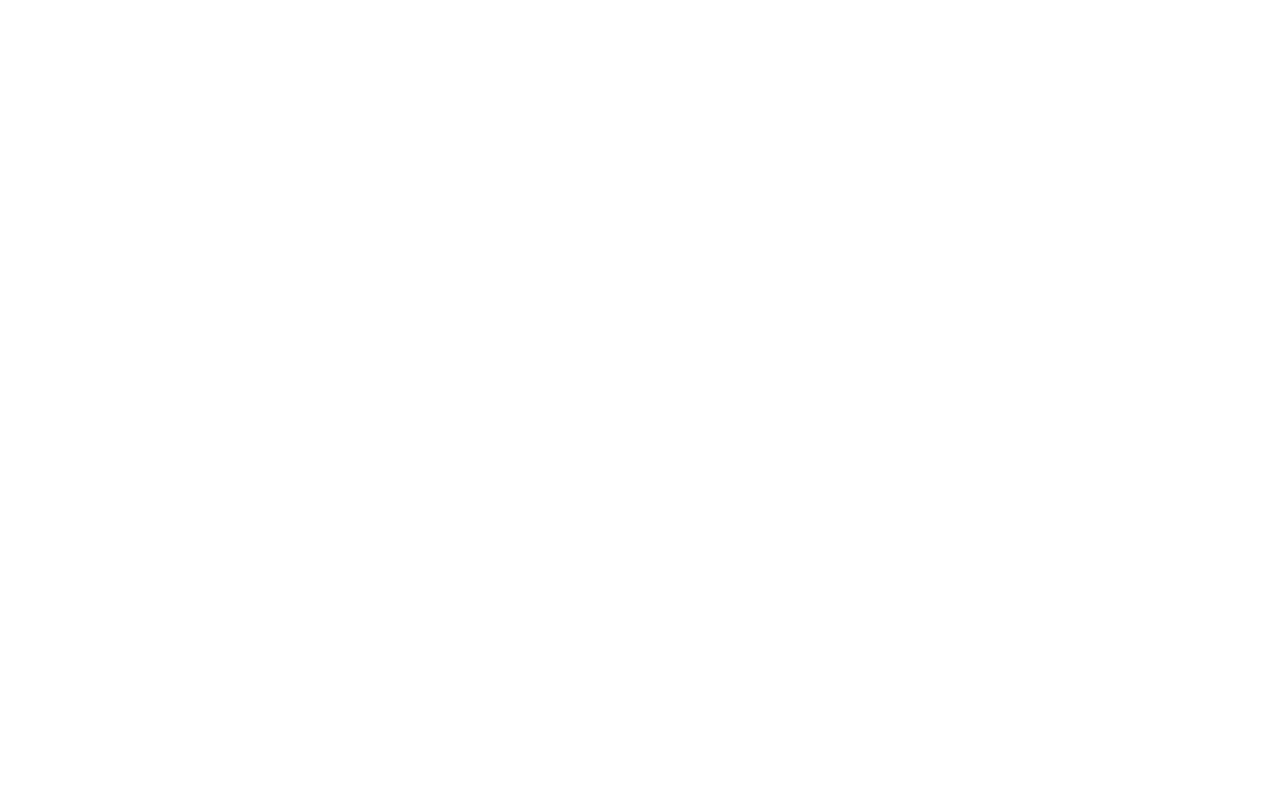
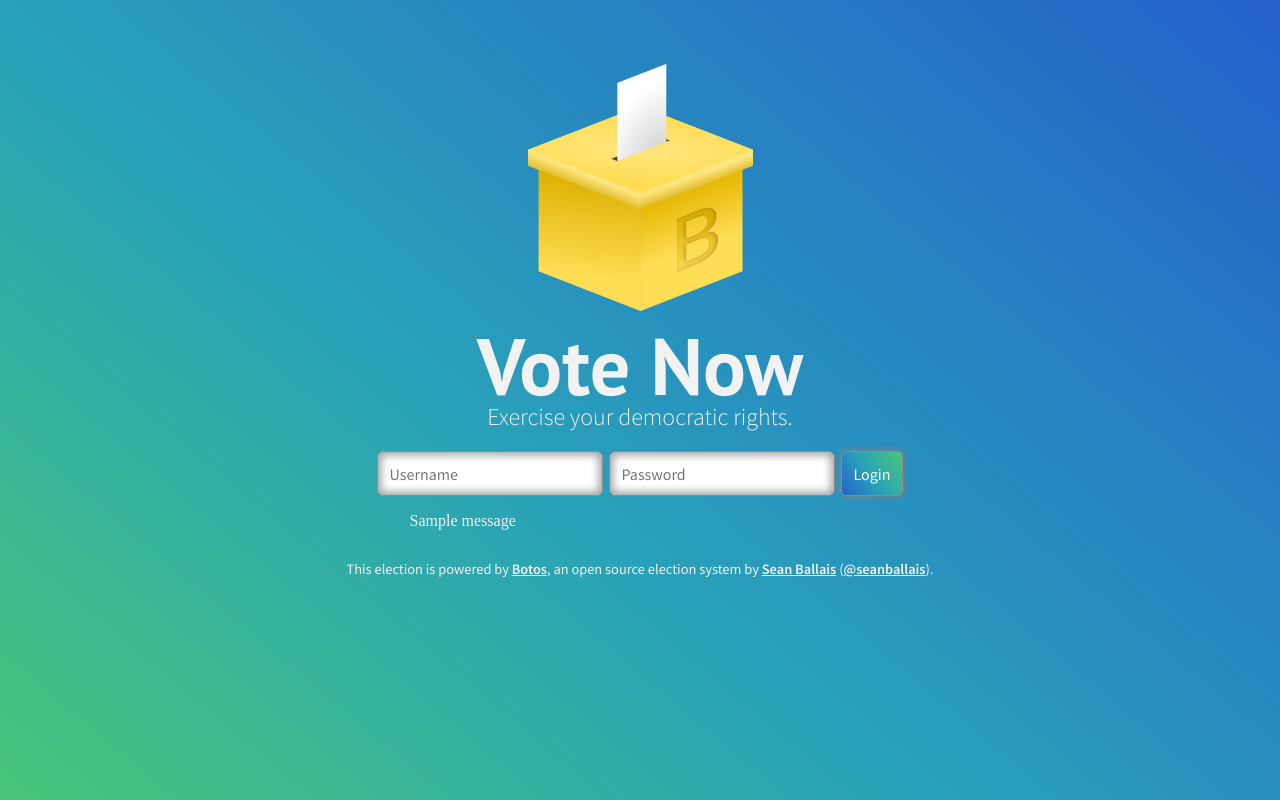
Before and after one commit to seanballais/botos, a Django app: page / in a window 1280 px wide. Before the commit the page is empty. Run offline with Django 3.2, Linux system fonts and the light colour scheme; tables that the repository leaves empty hold one stand-in row (values such as "Sample post"); one stand-in notice (Sample message) is shown; some libraries are stand-ins or nearby versions.

Commit message:
Completed the login subview UI of the index view.

```diff
--- a/botos/settings/__init__.py
+++ b/botos/settings/__init__.py
@@ -113,7 +113,9 @@
 # `{% get_static_prefix %}{{ template }}`. This is to allow for user-set
 # templates.
 STATIC_URL = '/static/'
-STATIC_ROOT = os.path.join(BASE_DIR, 'botos/templates')
+STATICFILES_DIRS = [
+    os.path.join(BASE_DIR, 'botos/templates/'),
+]
 
 # Media URL. Primarily the directory and URL for the user-uploaded files.
 MEDIA_URL = '/media/'
--- a/botos/templates/default/base.html
+++ b/botos/templates/default/base.html
@@ -1,7 +1,6 @@
-{% load static %}
 <!DOCTYPE html>
 <head>
-    <meta name="title">{{ title }}</head>
+    <title>{% block title %}{% endblock %}</title>
     <meta name="viewport" content="width=device-width, initial-scale=1">
     <meta charset="utf-8">
     {% block custom_head %}
--- a/botos/templates/default/index.html
+++ b/botos/templates/default/index.html
@@ -0,0 +1,17 @@
+{% extends template|add:'/base.html' %}
+
+{% load static %}
+
+{% block title %}Vote Now - Powered by Botos{% endblock %}
+
+{% block custom_head %}
+<link rel="stylesheet" href="{% static template|add:'/static/css/fonts.css' %}">
+<link rel="stylesheet" href="{% static template|add:'/static/css/index.css' %}">
+<script type="text/javascript" src="{% static template|add:'/static/js/index.js' %}" async></script>
+{% endblock %}
+
+{% block content %}
+{% if subview == 'login' %}
+    {% include template|add:'/index_subviews/login.html' %}
+{% endif %}
+{% endblock %}
--- /dev/null
+++ b/botos/templates/default/index_subviews/login.html
@@ -0,0 +1,27 @@
+{% load static %}
+
+<header id="login">
+    <img id="botos-logo" src="{% static template|add:'/static/img/logo.png' %}" alt="Botos Logo" />
+    <div id="title-text">
+        <h1>Vote Now</h1>
+        <h2>Exercise your democratic rights.</h2>
+    </div>
+</header>
+<article id="login">
+    <form id="login" action="/auth/login" method="post">
+        {% csrf_token %}
+        <input type="text" name="username" placeholder="Username" required />
+        <input type="password" name="password" placeholder="Password" required />
+        <input type="submit" value="Login" />
+    </form>
+    {% if messages %}
+    <div id="messages">
+        {% for message in messages %}
+        <p class="{{ message.tags }}">{{ message }}</p>
+        {% endfor %}
+    </div>
+    {% endif %}
+</article>
+<footer id="login">
+    <p>This election is powered by <a href="https://github.com/seanballais/botos">Botos</a>, an open source election system by <a href="https://seanballais.github.io">Sean Ballais</a> (<a href="https://twitter.com/seanballais">@seanballais</a>).</p>
+</footer>
--- /dev/null
+++ b/botos/templates/default/static/css/fonts.css
@@ -0,0 +1,2 @@
+@import url('https://fonts.googleapis.com/css?family=Source+Sans+Pro:200,200i,300,300i,400,400i,600,600i,700,700i,900,900i&display=swap');
+@import url('https://fonts.googleapis.com/css?family=PT+Sans:400,400i,700,700i&display=swap');
--- /dev/null
+++ b/botos/templates/default/static/css/index.css
@@ -0,0 +1,155 @@
+html {
+    background-color: hsl(220, 100%, 70%);
+    background: linear-gradient(40deg, rgba(71, 198, 121, 1) 0%, rgba(41, 161, 185, 1) 41%, rgba(36, 97, 203, 1) 100%);
+
+    min-height: 100%;
+}
+
+body {
+    display: flex;
+    flex-direction: column;
+    justify-content: center;
+    align-items: center;
+
+    color: hsl(0, 0%, 95%);
+
+    margin: 5%;
+}
+
+header#login {
+    display: flex;
+    flex-direction: column;
+    justify-content: center;
+    align-items: center;
+
+    text-align: center;
+}
+
+header#login img#botos-logo {
+    width: 30%;
+}
+
+header#login div#title-text h1 {
+    font-family: 'PT Sans', sans-serif;
+    font-size: 5em;
+    font-weight: 700;
+
+    margin-top: 1%;
+    margin-bottom: 0%;
+}
+
+header#login div#title-text h2 {
+    font-family: 'Source Sans Pro', sans-serif;
+    font-size: 1.5em;
+    font-weight: 300;
+
+    margin-top: -5%;
+}
+
+article#login {
+    display: flex;
+    flex-direction: column;
+    justify-content: center;
+    align-items: center;
+
+    min-width: 100%;
+}
+
+article#login form#login {
+    display: flex;
+    flex-direction: row;
+    justify-content: center;
+    align-items: center;
+}
+
+article#login form#login input {
+    font-family: 'Source Sans Pro', sans-serif;
+    font-size: 1em;
+
+    border: 1px solid rgb(140, 140, 140);
+
+    padding: 2.5%;
+    margin-left: 0.75%;
+    margin-right: 0.75%;
+}
+
+article#login form#login input[type=text],
+article#login form#login input[type=password] {
+    border-radius: 7px;
+    box-shadow: 0 0 9px 3px rgb(160, 160, 160) inset;
+}
+
+article#login form#login input[type=submit] {
+    /* For some reason, at least in Firefox, HSL does not work here. RGB does work. */
+    background: rgb(71, 198, 121);
+    background: linear-gradient(236deg, rgba(71, 198, 121, 1) 0%, rgba(41, 161, 185, 1) 54%, rgba(36, 97, 203, 1) 100%);
+    color: rgb(255, 255, 255);
+
+    border-radius: 5px;
+    box-shadow: 0 0 5px 1px rgb(128, 128, 128);
+
+    cursor: pointer;
+}
+
+article#login form#login input[type=submit]:hover {
+    background: rgb(75, 204, 126);
+    background: linear-gradient(236deg, rgba(75, 204, 126, 1) 0%, rgba(53, 171, 194, 1) 54%, rgba(39, 97, 198, 1) 100%);
+}
+
+article#login form#login input[type=submit]:active {
+    background: rgb(71, 198, 121);
+    background: linear-gradient(236deg, rgba(71, 198, 121, 1) 0%, rgba(41, 161, 185, 1) 54%, rgba(36, 97, 203, 1) 100%);
+
+    box-shadow: 0 0 5px 1px rgb(128, 128, 128) inset;
+}
+
+article#login form#login input[type=submit]:disabled {
+    background: rgb(59, 185, 109);
+    background: linear-gradient(236deg, rgba(59, 185, 109, 1) 0%, rgba(31, 146, 170, 1) 54%, rgba(27, 86, 190, 1) 100%);
+
+    cursor: default;
+    box-shadow: none;
+}
+
+article#login div#messages {
+    min-width: 40%;
+}
+
+article#login div#messages p {
+    border-radius: 5px;
+}
+
+article#login div#messages p.error {
+    font-family: 'Source Sans Pro', sans-serif;
+    font-size: 1em;
+    font-weight: 300;
+
+    background: rgb(230, 77, 77);
+    background: linear-gradient(45deg, rgba(230, 77, 77, 1) 0%, rgba(198, 39, 108, 1) 100%);
+
+    color: hsl(0%, 0%, 95%);
+
+    text-align: center;
+
+    margin: 3%;
+    margin-bottom: 0;
+
+    padding: 3%;
+}
+
+footer#login p {
+    font-family: 'Source Sans Pro', sans-serif;
+    font-size: 0.9em;
+    color: hsl(0, 0%, 95%);
+}
+
+footer#login p a {
+    font-weight: 600;
+    color: hsl(0, 0%, 95%);
+
+    transition: color 0.15s ease-in;
+}
+
+footer#login p a:hover {
+    color: hsl(0, 0%, 87%);
+}
--- /dev/null
+++ b/botos/templates/default/static/js/index.js
@@ -0,0 +1,16 @@
+function ready(fn) {
+    if (document.readyState != 'loading') {
+        fn();
+    } else {
+        document.addEventListener('DOMContentLoaded', fn);
+    }
+}
+
+ready(function() {
+    var forms = document.querySelectorAll('form');
+    for (var i = 0; i < forms.length; i++) {
+        forms[i].addEventListener('submit', function() {
+            this.querySelector('input[type=submit]').disabled = true;
+        });
+    }
+})
--- a/core/views/admin/election_settings.py
+++ b/core/views/admin/election_settings.py
@@ -6,6 +6,7 @@
 from django.shortcuts import redirect
 from django.urls import reverse
 from django.views import View
+from django.views.decorators.csrf import csrf_protect
 from django.views.generic.base import TemplateView
 
 from core.decorators import (
@@ -63,6 +64,7 @@
         return context
 
 
+@method_decorator(csrf_protect, name='dispatch')
 @method_decorator(
     login_required(
         login_url='/admin/login',
@@ -107,6 +109,7 @@
         return redirect('/admin/election')
 
 
+@method_decorator(csrf_protect, name='dispatch')
 @method_decorator(
     login_required(
         login_url='/admin/login',
@@ -152,6 +155,7 @@
         return redirect('/admin/election')
 
 
+@method_decorator(csrf_protect, name='dispatch')
 @method_decorator(
     login_required(
         login_url='/admin/login',
--- a/core/views/auth.py
+++ b/core/views/auth.py
@@ -6,6 +6,7 @@
 from django.urls import reverse
 from django.utils.decorators import method_decorator
 from django.views import View
+from django.views.decorators.csrf import csrf_protect
 
 from core.decorators import (
     login_required, user_passes_test
@@ -13,6 +14,7 @@
 from core.models import User
 
 
+@method_decorator(csrf_protect, name='dispatch')
 @method_decorator(
     user_passes_test(
         lambda u: u.is_anonymous,
@@ -58,6 +60,7 @@
         return redirect(reverse('index'))
 
 
+@method_decorator(csrf_protect, name='dispatch')
 @method_decorator(
     login_required(
         login_url='/',
--- a/core/views/vote.py
+++ b/core/views/vote.py
@@ -8,6 +8,7 @@
 from django.shortcuts import redirect
 from django.utils.decorators import method_decorator
 from django.views import View
+from django.views.decorators.csrf import csrf_protect
 
 from core.decorators import login_required
 from core.models import (
@@ -15,6 +16,8 @@
 )
 from core.utils import AppSettings
 
+
+@method_decorator(csrf_protect, name='dispatch')
 @method_decorator(
     login_required(
         login_url='/',
```
Also changed, not shown: TODO.md (+13 -0 lines), assets/images/logo.png (added), assets/images/logo.svg (added), botos/templates/default/static/img/logo.png (added), botos/urls.py (line endings or trailing spaces), 1 other file.
